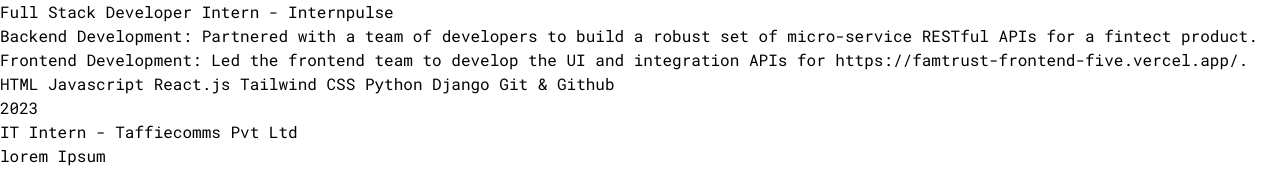
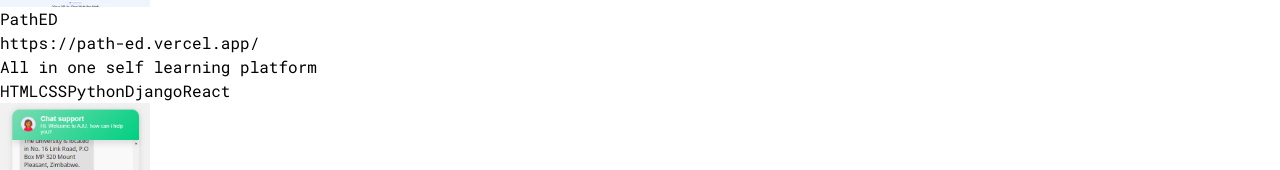
Before and after one commit to oluseyemichael/Personal-Portfolio, a React (Vite) app: page / in a window 1280 px wide. Shown: the part 2016-2186 px from the top of the page. Built offline with nearby package versions, Linux system fonts and the light colour scheme.

Commit message:
Updated profile image

```diff
--- a/src/components/Hero.jsx
+++ b/src/components/Hero.jsx
@@ -1,6 +1,6 @@
 import React from 'react'
 import {HERO_CONTENT} from '../constants'
-import profilePic from '../assets/profilePic.jpeg'
+import profilePic from '../assets/profilePic.jpg'
 import { motion } from "framer-motion"
 
 const Hero = () => {
--- a/src/constants/index.js
+++ b/src/constants/index.js
@@ -51,7 +51,7 @@
     image: pathED,
     description:
       "All in one self learning platform",
-    technologies: ["HTML", "CSS", "Python", "Django"],
+    technologies: ["HTML", "CSS", "Python", "Django", "React"],
     link: ["https://path-ed.vercel.app/"]
   },
   {
```
Also changed, not shown: src/assets/profilePic.jpg (added).
